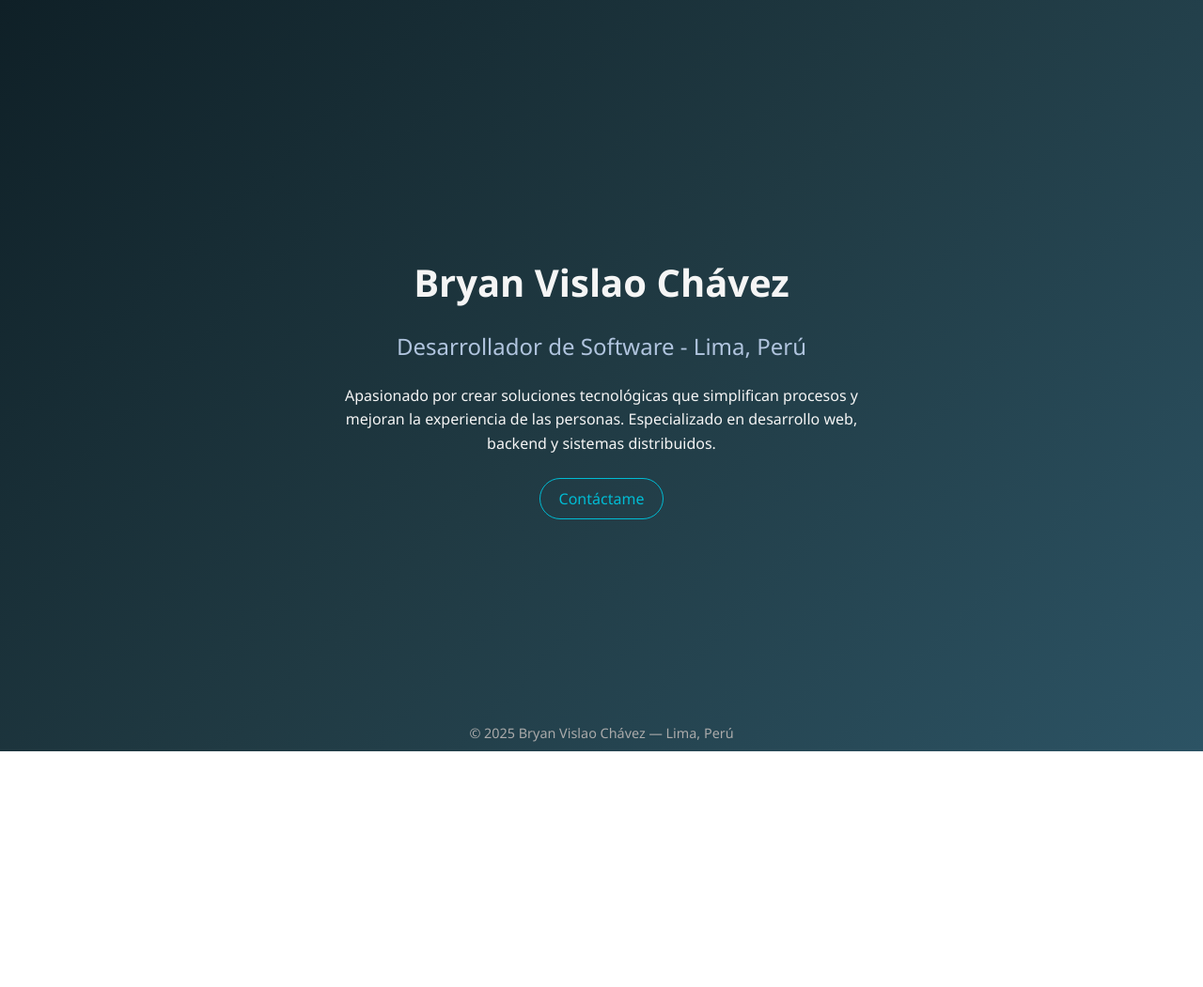
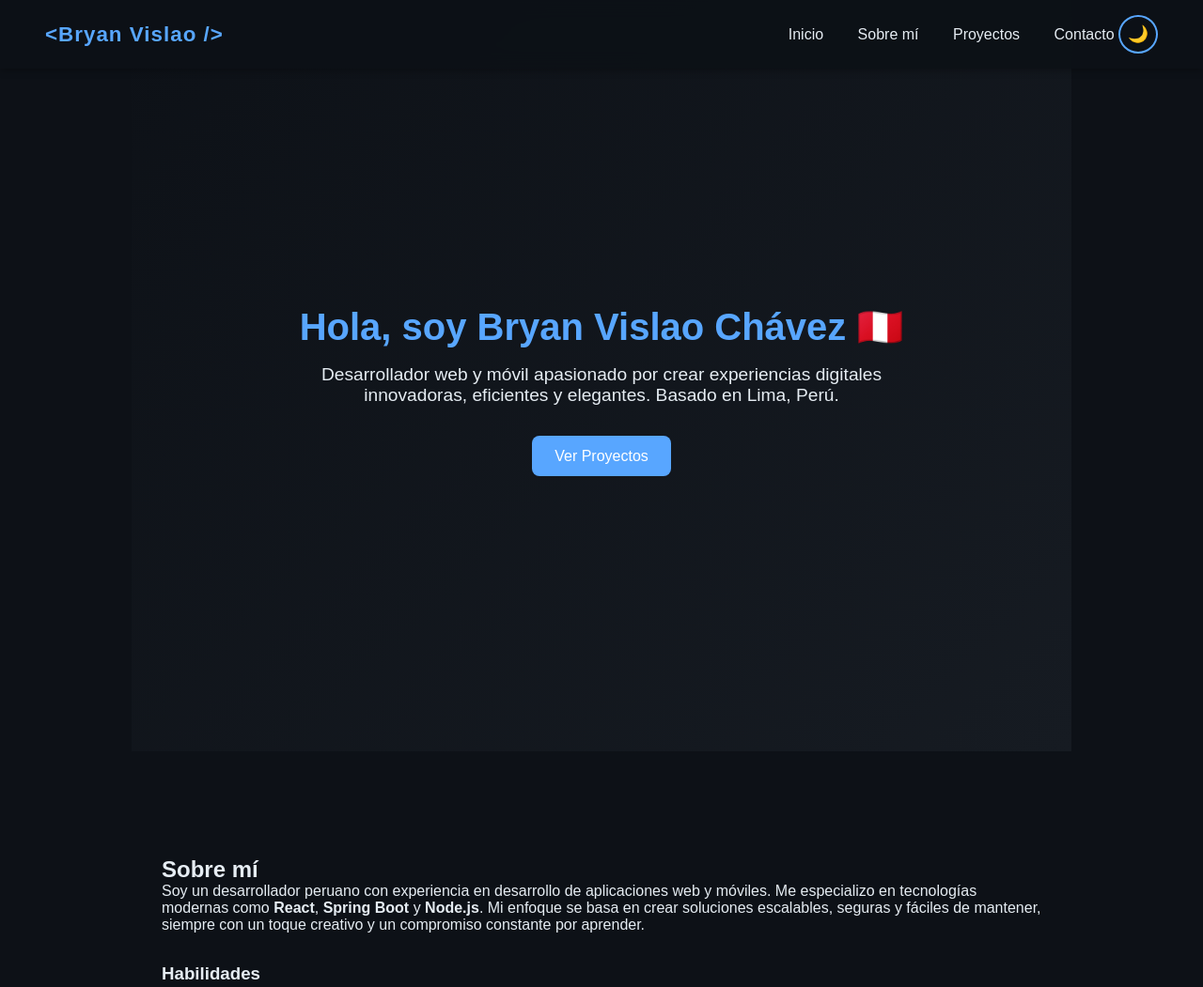
Before and after one commit to bvislao/bvislao.github.io, a plain HTML site: page index.html in a window 1280 px wide. Shown: the top 1051 px of the page at 94% size. Before the commit the page ends 800 px from the top, so only its background shows below. Drawn offline with Linux system fonts and the light colour scheme.

Commit message:
Update index.html

```diff
--- a/index.html
+++ b/index.html
@@ -3,72 +3,265 @@
 <head>
   <meta charset="UTF-8" />
   <meta name="viewport" content="width=device-width, initial-scale=1.0" />
-  <title>Bryan Vislao Chávez | Desarrollador</title>
+  <meta name="description" content="Portafolio de Bryan Vislao Chávez, desarrollador de software de Perú." />
+  <title>Portafolio | Bryan Vislao Chávez</title>
   <style>
+    :root {
+      --bg-color: #0d1117;
+      --card-color: #161b22;
+      --text-color: #e6edf3;
+      --accent-color: #58a6ff;
+      --muted-color: #8b949e;
+    }
+
+    [data-theme="light"] {
+      --bg-color: #f6f8fa;
+      --card-color: #ffffff;
+      --text-color: #24292f;
+      --accent-color: #0366d6;
+      --muted-color: #57606a;
+    }
+
+    * {
+      margin: 0;
+      padding: 0;
+      box-sizing: border-box;
+      scroll-behavior: smooth;
+      transition: background 0.3s, color 0.3s, transform 0.3s;
+    }
+
     body {
-      margin: 0;
-      font-family: 'Segoe UI', Tahoma, Geneva, Verdana, sans-serif;
-      background: linear-gradient(135deg, #0f2027, #203a43, #2c5364);
-      color: #f5f5f5;
+      font-family: "Poppins", sans-serif;
+      background: var(--bg-color);
+      color: var(--text-color);
+      overflow-x: hidden;
+    }
+
+    header {
+      position: fixed;
+      top: 0;
+      width: 100%;
+      background: rgba(13, 17, 23, 0.9);
+      backdrop-filter: blur(10px);
+      display: flex;
+      justify-content: space-between;
+      align-items: center;
+      padding: 1rem 3rem;
+      z-index: 1000;
+      box-shadow: 0 2px 8px rgba(0, 0, 0, 0.3);
+    }
+
+    [data-theme="light"] header {
+      background: rgba(255, 255, 255, 0.9);
+    }
+
+    header h1 {
+      font-size: 1.4rem;
+      color: var(--accent-color);
+      letter-spacing: 1px;
+    }
+
+    nav a {
+      color: var(--text-color);
+      margin-left: 2rem;
+      text-decoration: none;
+      font-weight: 500;
+    }
+
+    nav a:hover {
+      color: var(--accent-color);
+    }
+
+    #theme-toggle {
+      background: none;
+      border: 2px solid var(--accent-color);
+      color: var(--accent-color);
+      border-radius: 50%;
+      padding: 0.5rem;
+      cursor: pointer;
+      font-size: 1.1rem;
+      transition: all 0.3s;
+    }
+
+    #theme-toggle:hover {
+      background: var(--accent-color);
+      color: #fff;
+      transform: rotate(15deg);
+    }
+
+    section {
+      padding: 7rem 2rem 5rem;
+      max-width: 1000px;
+      margin: auto;
+    }
+
+    #inicio {
       display: flex;
       flex-direction: column;
       align-items: center;
       justify-content: center;
       height: 100vh;
       text-align: center;
+      background: linear-gradient(135deg, var(--bg-color), var(--card-color));
     }
 
-    h1 {
+    #inicio h2 {
       font-size: 2.5rem;
-      margin-bottom: 0.2rem;
+      color: var(--accent-color);
+      margin-bottom: 1rem;
     }
 
-    h2 {
-      font-weight: 400;
-      color: #b0c4de;
-      margin-bottom: 1.5rem;
+    #inicio p {
+      font-size: 1.2rem;
+      color: var(--text-color);
+      max-width: 600px;
     }
 
-    p {
-      max-width: 600px;
-      margin: 0 auto 1.5rem;
-      line-height: 1.6;
+    .btn {
+      display: inline-block;
+      margin-top: 2rem;
+      padding: 0.8rem 1.5rem;
+      background: var(--accent-color);
+      color: #fff;
+      border-radius: 8px;
+      text-decoration: none;
+      transition: transform 0.3s;
     }
 
-    a {
-      color: #00bcd4;
-      text-decoration: none;
-      border: 1px solid #00bcd4;
-      padding: 10px 20px;
-      border-radius: 30px;
-      transition: all 0.3s ease;
+    .btn:hover {
+      transform: scale(1.05);
     }
 
-    a:hover {
-      background-color: #00bcd4;
-      color: #0f2027;
+    .skills, .projects {
+      display: grid;
+      grid-template-columns: repeat(auto-fit, minmax(250px, 1fr));
+      gap: 1.5rem;
+      margin-top: 2rem;
+    }
+
+    .card {
+      background: var(--card-color);
+      padding: 1.5rem;
+      border-radius: 12px;
+      box-shadow: 0 4px 10px rgba(0,0,0,0.3);
+      transition: transform 0.3s;
+    }
+
+    .card:hover {
+      transform: translateY(-5px);
+    }
+
+    .card h3 {
+      color: var(--accent-color);
+      margin-bottom: 0.5rem;
     }
 
     footer {
-      position: absolute;
-      bottom: 10px;
+      text-align: center;
+      padding: 2rem 1rem;
+      background: var(--bg-color);
+      color: var(--muted-color);
       font-size: 0.9rem;
-      color: #aaa;
+      border-top: 1px solid var(--card-color);
+    }
+
+    @keyframes fadeInUp {
+      0% {opacity: 0; transform: translateY(20px);}
+      100% {opacity: 1; transform: translateY(0);}
+    }
+
+    .fade-in {
+      animation: fadeInUp 1s ease forwards;
     }
   </style>
 </head>
-<body>
-  <h1>Bryan Vislao Chávez</h1>
-  <h2>Desarrollador de Software - Lima, Perú</h2>
-  <p>
-    Apasionado por crear soluciones tecnológicas que simplifican procesos y mejoran la experiencia de las personas.
-    Especializado en desarrollo web, backend y sistemas distribuidos.
-  </p>
+<body data-theme="dark">
+  <header>
+    <h1>&lt;Bryan Vislao /&gt;</h1>
+    <nav>
+      <a href="#inicio">Inicio</a>
+      <a href="#sobre">Sobre mí</a>
+      <a href="#proyectos">Proyectos</a>
+      <a href="#contacto">Contacto</a>
+      <button id="theme-toggle" title="Cambiar tema">🌙</button>
+    </nav>
+  </header>
 
-  <a href="mailto:bvislao95@gmail.com">Contáctame</a>
+  <section id="inicio">
+    <h2 class="fade-in">Hola, soy Bryan Vislao Chávez 🇵🇪</h2>
+    <p class="fade-in">Desarrollador web y móvil apasionado por crear experiencias digitales innovadoras, eficientes y elegantes. Basado en Lima, Perú.</p>
+    <a href="#proyectos" class="btn fade-in">Ver Proyectos</a>
+  </section>
+
+  <section id="sobre">
+    <h2>Sobre mí</h2>
+    <p>Soy un desarrollador peruano con experiencia en desarrollo de aplicaciones web y móviles. Me especializo en tecnologías modernas como <b>React</b>, <b>Spring Boot</b> y <b>Node.js</b>.
+    Mi enfoque se basa en crear soluciones escalables, seguras y fáciles de mantener, siempre con un toque creativo y un compromiso constante por aprender.</p>
+
+    <h3 style="margin-top:2rem;">Habilidades</h3>
+    <div class="skills">
+      <div class="card"><h3>Frontend</h3><p>HTML5, CSS3, JavaScript, React, Next.js</p></div>
+      <div class="card"><h3>Backend</h3><p>Java, Spring Boot, Node.js, REST APIs</p></div>
+      <div class="card"><h3>Bases de Datos</h3><p>PostgreSQL, MySQL, MongoDB</p></div>
+      <div class="card"><h3>DevOps</h3><p>Docker, GitHub Actions, AWS</p></div>
+    </div>
+  </section>
+
+  <section id="proyectos">
+    <h2>Proyectos</h2>
+    <div class="projects">
+      <div class="card">
+        <h3>Gestor de Cuentas Bancarias</h3>
+        <p>Aplicación con Spring Boot y React para sincronizar cuentas bancarias entre sistemas on-premise y cloud.</p>
+      </div>
+      <div class="card">
+        <h3>App de Registro de Asistencia</h3>
+        <p>Aplicación móvil en React Native con lectura de DNI, dashboards y generación de reportes.</p>
+      </div>
+      <div class="card">
+        <h3>Generador de Equipos Balanceados</h3>
+        <p>Script en Google Apps Script para crear equipos de fútbol balanceados en Google Sheets.</p>
+      </div>
+    </div>
+  </section>
+
+  <section id="contacto">
+    <h2>Contacto</h2>
+    <p>¿Tienes un proyecto o idea? Me encantaría conversar contigo.</p>
+    <p>📧 <a href="mailto:bvislao95@gmail.com" style="color:var(--accent-color);">bvislao95@gmail.com</a></p>
+  </section>
 
   <footer>
-    © 2025 Bryan Vislao Chávez — Lima, Perú
+    <p>© 2025 Bryan Vislao Chávez - Lima Perú</p>
   </footer>
+
+  <script>
+    // Animación al hacer scroll
+    const elements = document.querySelectorAll('.card, h2, p, .btn');
+    const observer = new IntersectionObserver(entries => {
+      entries.forEach(entry => {
+        if (entry.isIntersecting) entry.target.classList.add('fade-in');
+      });
+    }, { threshold: 0.2 });
+
+    elements.forEach(el => observer.observe(el));
+
+    // Tema claro/oscuro
+    const toggle = document.getElementById('theme-toggle');
+    const body = document.body;
+
+    // Cargar tema guardado
+    const savedTheme = localStorage.getItem('theme');
+    if (savedTheme) body.setAttribute('data-theme', savedTheme);
+    toggle.textContent = savedTheme === 'light' ? '☀️' : '🌙';
+
+    toggle.addEventListener('click', () => {
+      const current = body.getAttribute('data-theme');
+      const next = current === 'dark' ? 'light' : 'dark';
+      body.setAttribute('data-theme', next);
+      toggle.textContent = next === 'light' ? '☀️' : '🌙';
+      localStorage.setItem('theme', next);
+    });
+  </script>
 </body>
 </html>
```
